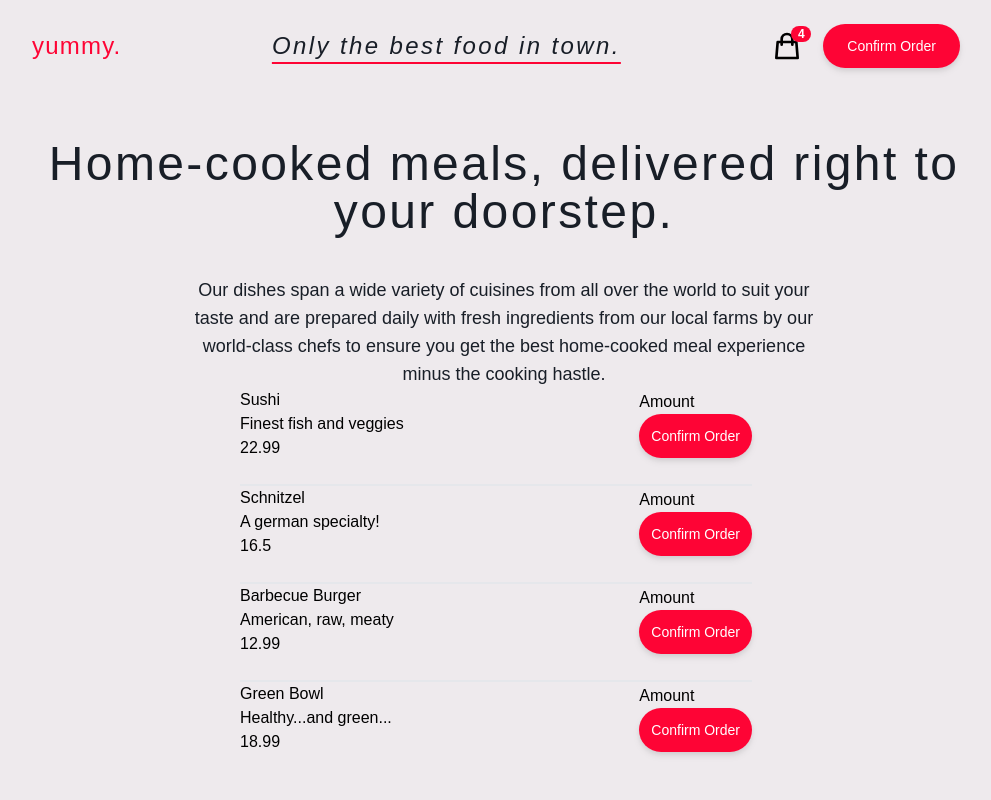
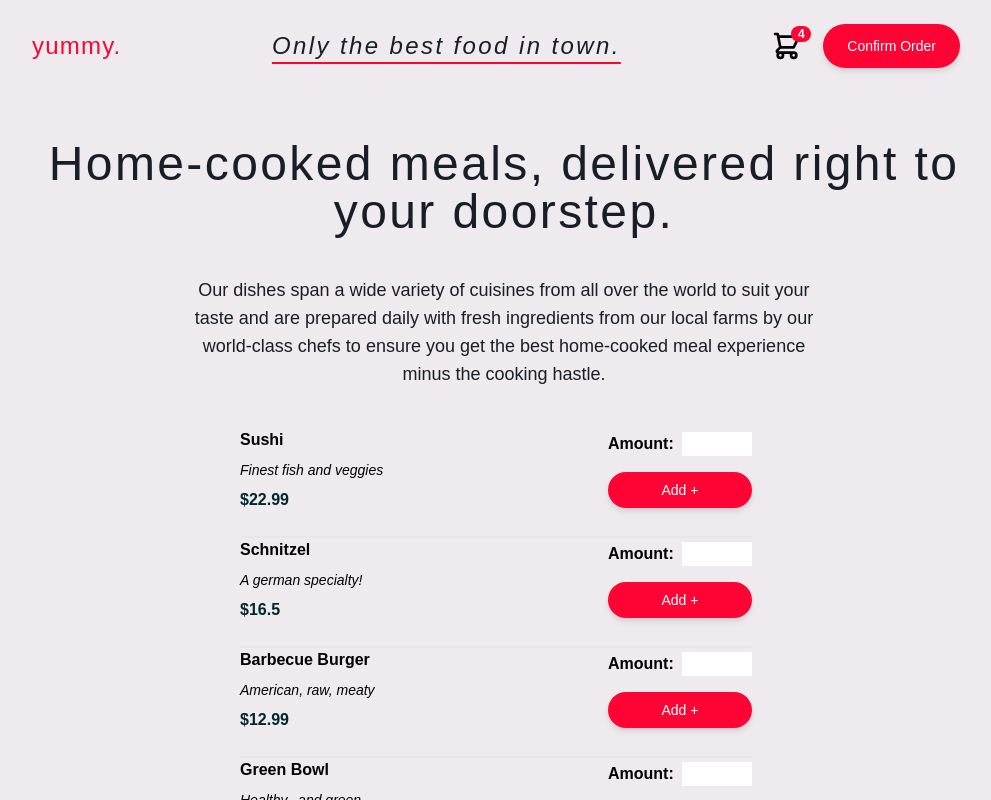
Before and after one commit to KuronoSangatsu7/yummy., a React (Create React App) app: page / in a window 1280 px wide. Shown: the whole page, without its empty margins (144-1135 px from the left). Built offline with nearby package versions, Linux system fonts and the light colour scheme.

Commit message:
styled dish list

```diff
--- a/src/components/Dishes/AvailableDishes.js
+++ b/src/components/Dishes/AvailableDishes.js
@@ -32,7 +32,7 @@ const AvailableDishes = (props) => {
     <DishItem key={dish.id} name={dish.name} description={dish.description} price={dish.price} />
   );
   return (
-      <div className="container flex-col space-y-6 mx-auto w-2/5 divide-y-2">{dishList}</div>
+      <div className="container flex-col space-y-6 mx-auto w-full md:w-2/5 divide-y-2 divide-gray-200 mt-10">{dishList}</div>
   );
 };
 
--- a/src/components/Dishes/DishItem.js
+++ b/src/components/Dishes/DishItem.js
@@ -2,17 +2,18 @@ import Button from "../UI/Button/Button";
 
 const DishItem = (props) => {
   return (
-    <div>
-      <div className="flex items-center justify-between">
-        <div className="flex flex-col">
-          <div>{props.name}</div>
-          <div>{props.description}</div>
-          <div>{props.price}</div>
+    <div className="flex items-center justify-between">
+      <div className="flex flex-col space-y-2">
+        <div className="font-semibold">{props.name}</div>
+        <div className="italic text-sm">{props.description}</div>
+        <div className="font-semibold text-darkGreen">${props.price}</div>
+      </div>
+      <div className="flex flex-col space-y-4 basis-36">
+        <div className="flex items-center justify-end space-x-2">
+          <div className="font-semibold">Amount:</div>
+          <input className="w-6/12 text-center font-semibold" min="0" max="25" type="number"></input>
         </div>
-        <div className="flex flex-col">
-            <div>Amount</div>
-            <Button />
-        </div>
+        <Button className="py-2 px-8 bg-roseRed" name="Add +" />
       </div>
     </div>
   );
--- a/src/components/Dishes/Summary.js
+++ b/src/components/Dishes/Summary.js
@@ -4,7 +4,7 @@ const Summary = (props) => {
       <div className="text-5xl tracking-wider">
         Home-cooked meals, delivered right to your doorstep.
       </div>
-      <div className="text-lg w-2/3 mx-auto">
+      <div className="text-lg md:w-2/3 mx-auto">
         Our dishes span a wide variety of cuisines from all over the world to
         suit your taste and are prepared daily with fresh ingredients from our
         local farms by our world-class chefs to ensure you get the best
--- a/src/components/Layout/Header/Header.js
+++ b/src/components/Layout/Header/Header.js
@@ -12,7 +12,7 @@ const Header = (props) => {
       </div>
       <div className="flex justify-between items-center space-x-3">
         <ShoppingCartButton />
-        <Button className="px-6" />
+        <Button className="px-6" name="Confirm Order"/>
       </div>
     </nav>
   );
--- a/src/components/Layout/ShoppingCartButton/ShoppingCartIcon.js
+++ b/src/components/Layout/ShoppingCartButton/ShoppingCartIcon.js
@@ -2,16 +2,16 @@ const ShoppingCartIcon = () => {
   return (
     <svg
       xmlns="http://www.w3.org/2000/svg"
-      className="h-8 w-8 z-0"
+      class="h-8 w-8"
       fill="none"
       viewBox="0 0 24 24"
       stroke="currentColor"
-      strokeWidth="2"
+      stroke-width="2"
     >
       <path
-        strokeLinecap="round"
-        strokeLinejoin="round"
-        d="M16 11V7a4 4 0 00-8 0v4M5 9h14l1 12H4L5 9z"
+        stroke-linecap="round"
+        stroke-linejoin="round"
+        d="M3 3h2l.4 2M7 13h10l4-8H5.4M7 13L5.4 5M7 13l-2.293 2.293c-.63.63-.184 1.707.707 1.707H17m0 0a2 2 0 100 4 2 2 0 000-4zm-8 2a2 2 0 11-4 0 2 2 0 014 0z"
       />
     </svg>
   );
--- a/src/components/UI/Button/Button.js
+++ b/src/components/UI/Button/Button.js
@@ -7,7 +7,7 @@ const Button = (props) => {
 
   return (
     <button className={extendedButtonStyle} onClick={props.onClick}>
-      Confirm Order
+      {props.name}
     </button>
   );
 };
--- a/src/index.css
+++ b/src/index.css
@@ -7,3 +7,11 @@
     font-family: Dosis, sans-serif;
   }
 }
+
+@layer utilities {
+  input[type="number"]::-webkit-inner-spin-button,
+  input[type="number"]::-webkit-outer-spin-button {
+    -webkit-appearance: none;
+    margin: 0;
+  }
+}
```
